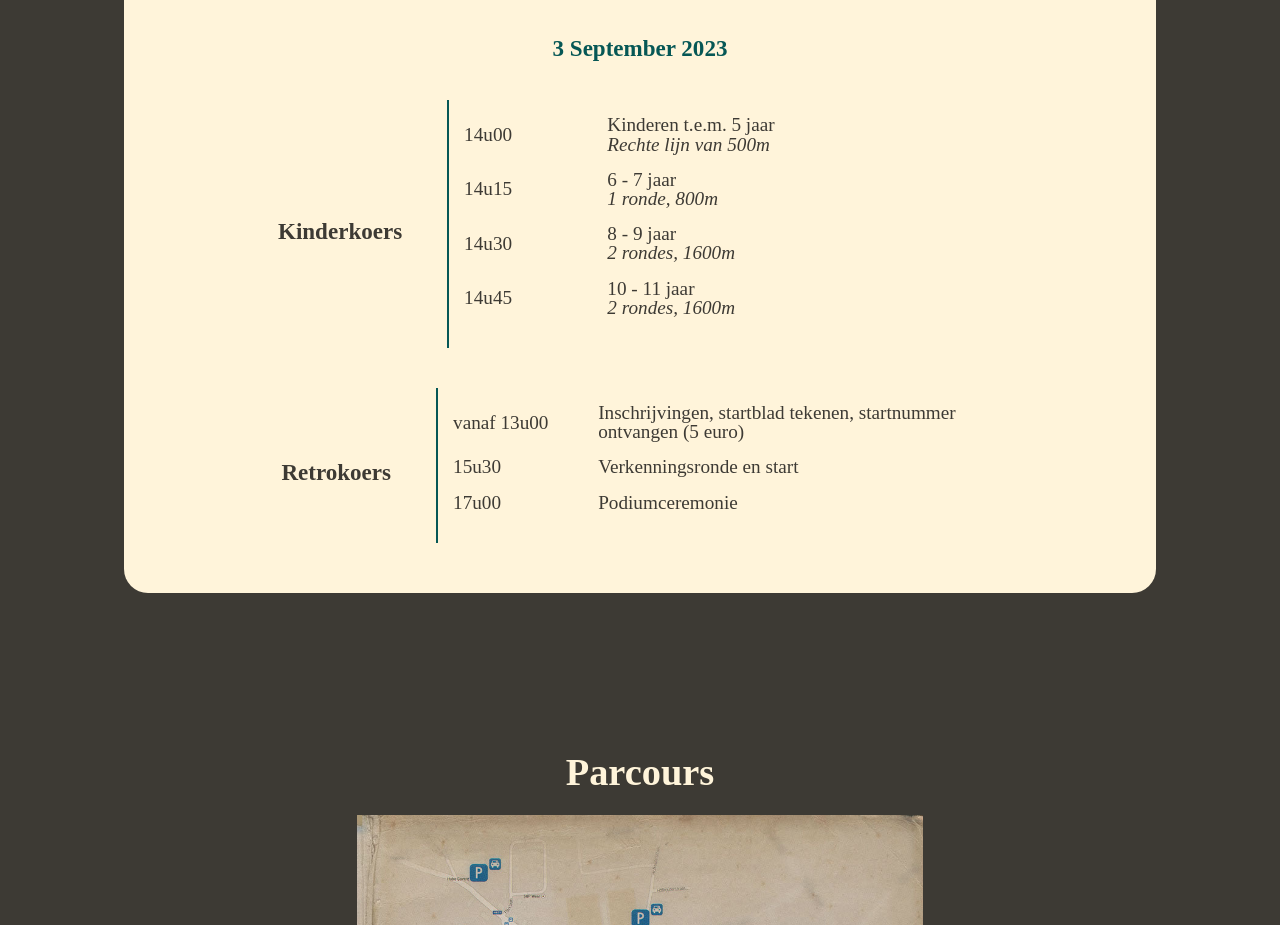
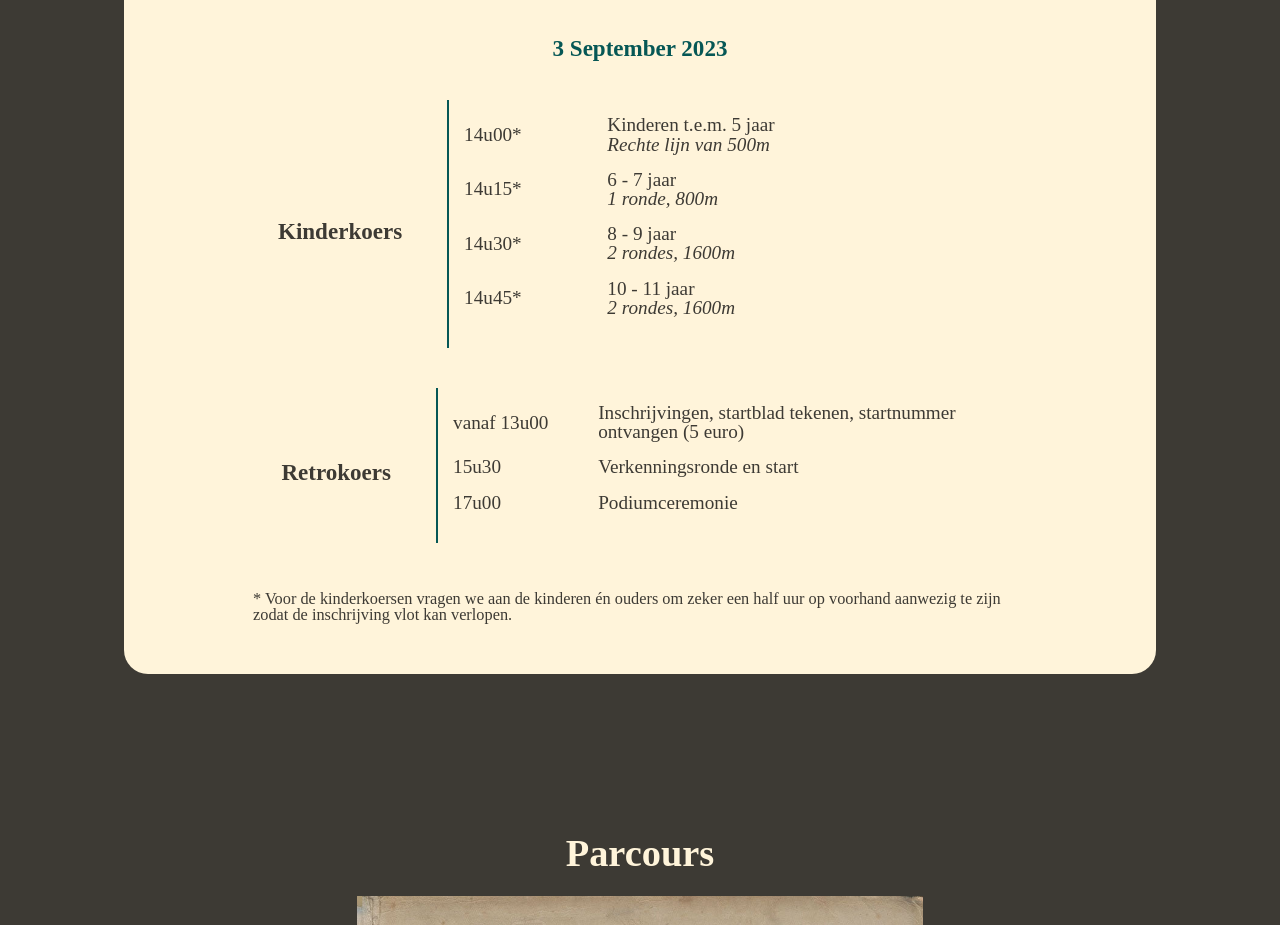
Before and after one commit to TijsM/el-toro-next, a Next.js app: page / in a window 1280 px wide. Shown: the part 1040-1965 px from the top of the page. Built offline with nearby package versions, Linux system fonts and the light colour scheme.

Commit message:
feat: add calendar half hour notice

```diff
--- a/src/components/calendar/Calendar.tsx
+++ b/src/components/calendar/Calendar.tsx
@@ -15,22 +15,22 @@ export const Calendar = () => {
           <StH3>Kinderkoers</StH3>
           <StDetails>
             <CalendarItem
-              time="14u00"
+              time="14u00*"
               title="Kinderen t.e.m. 5 jaar"
               description="Rechte lijn van 500m"
             />
             <CalendarItem
-              time="14u15"
+              time="14u15*"
               title="6 - 7 jaar"
               description="1 ronde, 800m"
             />
             <CalendarItem
-              time="14u30"
+              time="14u30*"
               title="8 - 9 jaar"
               description="2 rondes, 1600m"
             />
             <CalendarItem
-              time="14u45"
+              time="14u45*"
               title="10 - 11 jaar"
               description="2 rondes, 1600m"
             />
@@ -52,6 +52,11 @@ export const Calendar = () => {
             </StButton> */}
           </StDetails>
         </StArticle>
+        <StInfo>
+          * Voor de kinderkoersen vragen we aan de kinderen én ouders om zeker
+          een half uur op voorhand aanwezig te zijn zodat de inschrijving vlot
+          kan verlopen.
+        </StInfo>
       </StContent>
     </StSection>
   );
@@ -111,20 +116,13 @@ const StDetails = styled.div`
   }
 `;
 
-const StButton = styled.a`
-  display: block;
-  width: 100px;
-  text-align: center;
-  margin-top: px;
-  text-decoration: none;
-  border: #3d3a34 1px solid;
-  color: #3d3a34;
-  background-color: transparent;
-  padding: 5px;
-  font-weight: bold;
-  border-radius: 5px;
-  margin-top: 10px;
+const StInfo = styled.div`
+  color: ${({ theme }) => theme.colors.dark};
+  width: 75%;
+  padding-top: 48px;
   font-size: 0.85em;
 
-  margin-top: 20px;
+  @media ${breakpoints.medium} {
+    width: 80%;
+  }
 `;
```
